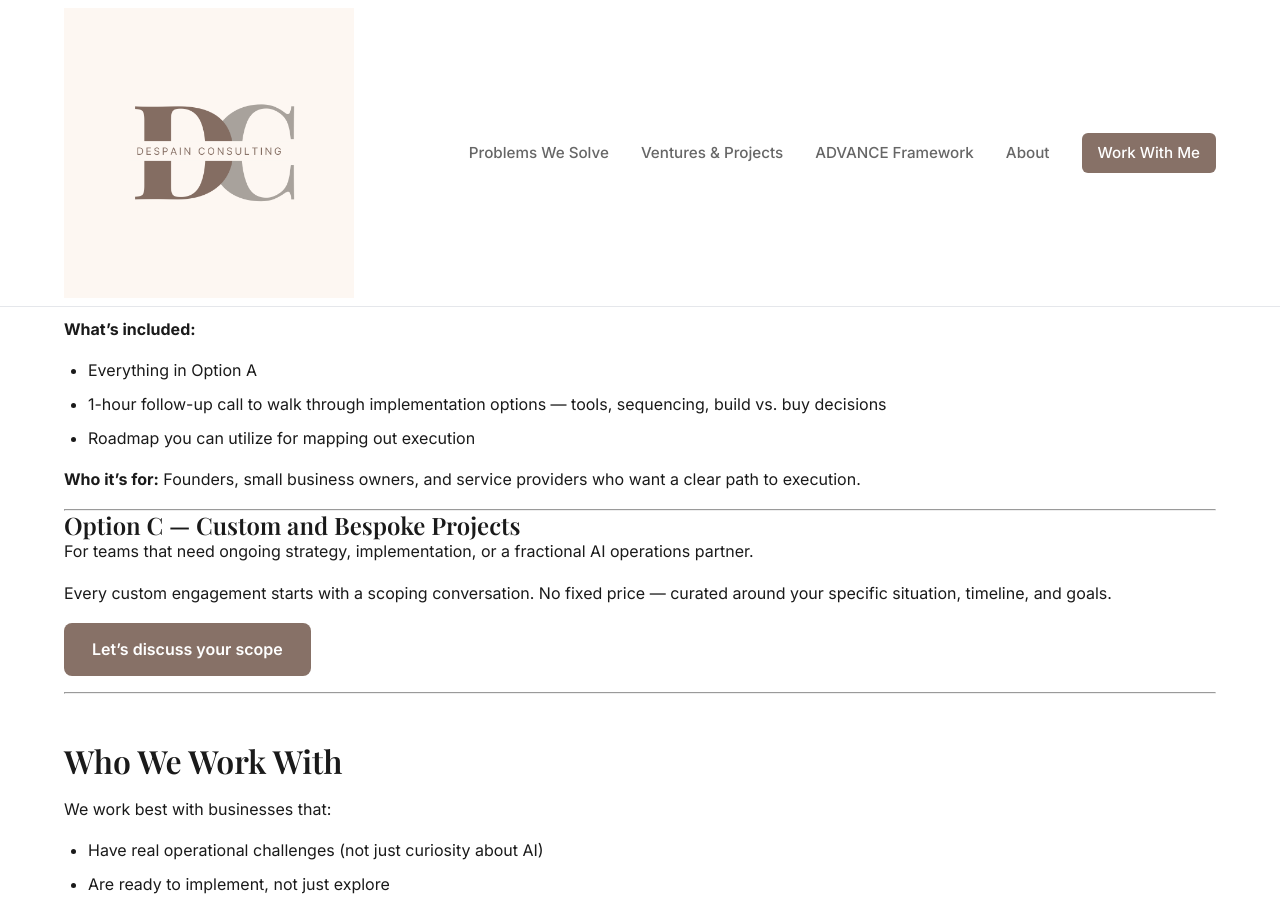
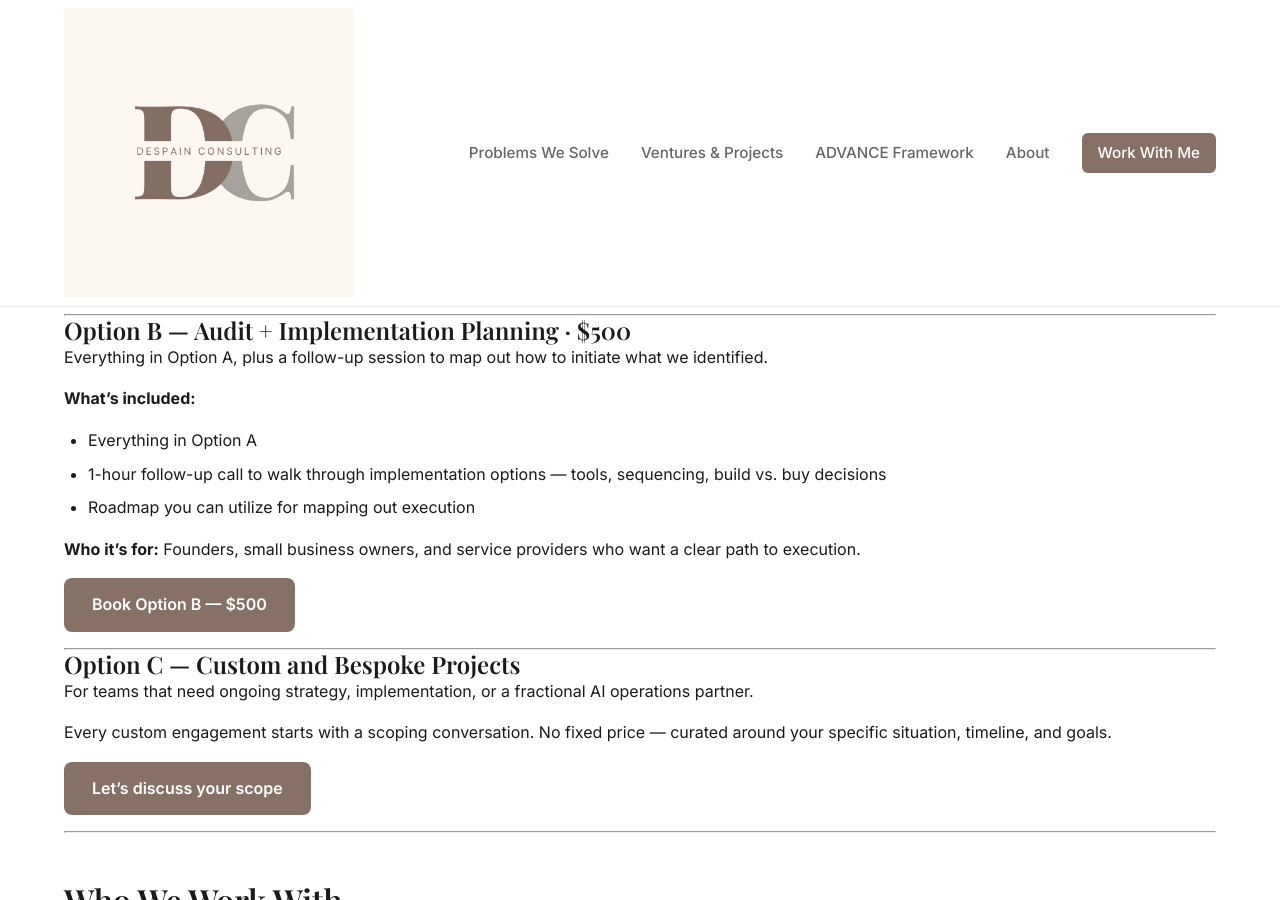
Before and after one commit to adespain70-ui/despain-consulting-site, a Jekyll site: the page built from services.md, in a window 1280 px wide and 900 px high, scrolled down 799 px. Built offline with Jekyll 4.4.1, drawn with Linux system fonts in a browser that asks for light colours.

Commit message:
Add Zcal booking links to services page
Option A ($250) and Option B ($500) now have direct Book buttons
linking to Zcal payment pages.

Co-Authored-By: Claude Sonnet 4.6 (1M context) <noreply@anthropic.com>

```diff
--- a/services.md
+++ b/services.md
@@ -21,6 +21,8 @@ A focused, no-fluff session to identify where AI can make the biggest difference
 
 **Who it's for:** Founders, ops leaders, and service providers who know they should be doing more with AI but aren't sure where to start.
 
+[Book Option A — $250](https://zcal.co/adespain/ai-opportunity-audit){: .btn .btn-primary}
+
 ---
 
 ### Option B — Audit + Implementation Planning · $500
@@ -33,6 +35,8 @@ Everything in Option A, plus a follow-up session to map out how to initiate what
 - Roadmap you can utilize for mapping out execution
 
 **Who it's for:** Founders, small business owners, and service providers who want a clear path to execution.
+
+[Book Option B — $500](https://zcal.co/adespain/audit-plus-planning){: .btn .btn-primary}
 
 ---
 
```
